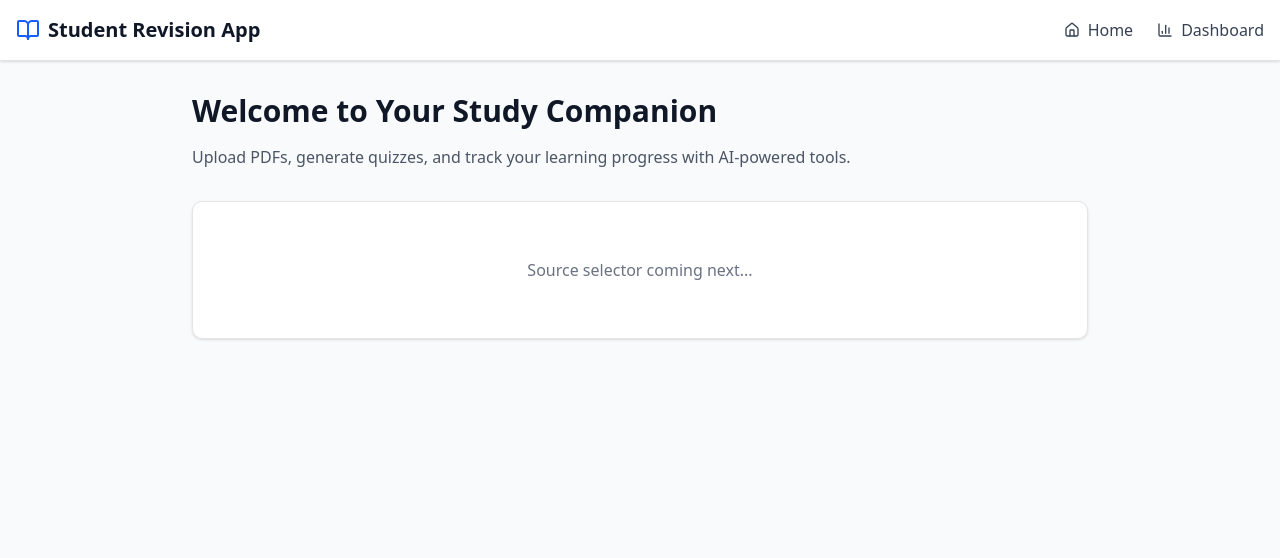
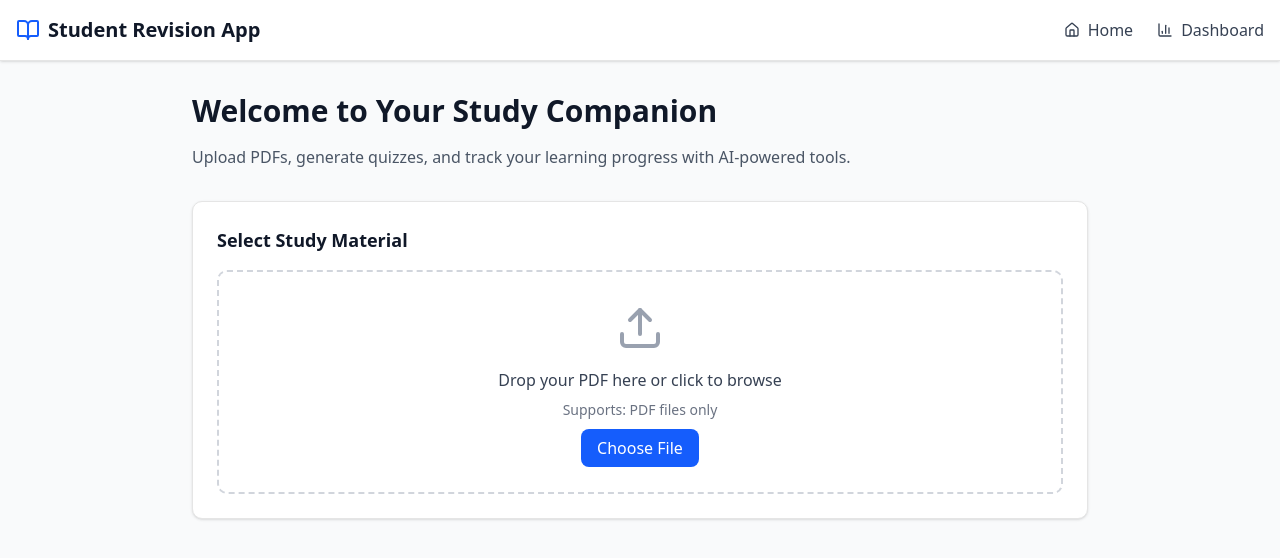
Before and after one commit to naveensing575/student-revision-app, a Next.js app: page / in a window 1280 px wide. Shown: the top 558 px of the page. Built offline with nearby package versions, Linux system fonts and the light colour scheme.

Commit message:
feat: implement PDF upload with drag-and-drop support

```diff
--- a/app/page.tsx
+++ b/app/page.tsx
@@ -1,4 +1,16 @@
+'use client'
+
+import { useState } from 'react'
+import SourceSelector from '@/components/SourceSelector'
+
 export default function HomePage() {
+  const [selectedPDF, setSelectedPDF] = useState<File | null>(null)
+
+  const handlePDFSelect = (file: File) => {
+    setSelectedPDF(file)
+    console.log('PDF selected:', file.name)
+  }
+
   return (
     <div className="container mx-auto px-4 py-8">
       <div className="max-w-4xl mx-auto">
@@ -9,12 +21,17 @@ export default function HomePage() {
           Upload PDFs, generate quizzes, and track your learning progress with AI-powered tools.
         </p>
 
-        {/* Source Selector will go here */}
         <div className="bg-white rounded-lg shadow p-6 border">
-          <p className="text-gray-500 text-center py-8">
-            Source selector coming next...
-          </p>
+          <SourceSelector onPDFSelect={handlePDFSelect} />
         </div>
+
+        {selectedPDF && (
+          <div className="mt-6 p-4 bg-green-50 border border-green-200 rounded-lg">
+            <p className="text-green-800">
+              ✓ Ready to work with: <span className="font-semibold">{selectedPDF.name}</span>
+            </p>
+          </div>
+        )}
       </div>
     </div>
   )
--- /dev/null
+++ b/components/SourceSelector.tsx
@@ -0,0 +1,105 @@
+'use client'
+
+import { useState } from 'react'
+import { Upload, FileText, X } from 'lucide-react'
+
+interface SourceSelectorProps {
+  onPDFSelect: (file: File) => void
+}
+
+export default function SourceSelector({ onPDFSelect }: SourceSelectorProps) {
+  const [selectedFile, setSelectedFile] = useState<File | null>(null)
+  const [isDragging, setIsDragging] = useState(false)
+
+  const handleFileChange = (e: React.ChangeEvent<HTMLInputElement>) => {
+    const file = e.target.files?.[0]
+    if (file && file.type === 'application/pdf') {
+      setSelectedFile(file)
+      onPDFSelect(file)
+    }
+  }
+
+  const handleDrop = (e: React.DragEvent<HTMLDivElement>) => {
+    e.preventDefault()
+    setIsDragging(false)
+
+    const file = e.dataTransfer.files[0]
+    if (file && file.type === 'application/pdf') {
+      setSelectedFile(file)
+      onPDFSelect(file)
+    }
+  }
+
+  const handleDragOver = (e: React.DragEvent<HTMLDivElement>) => {
+    e.preventDefault()
+    setIsDragging(true)
+  }
+
+  const handleDragLeave = () => {
+    setIsDragging(false)
+  }
+
+  const clearFile = () => {
+    setSelectedFile(null)
+  }
+
+  return (
+    <div className="w-full">
+      <h3 className="text-lg font-semibold text-gray-900 mb-4">Select Study Material</h3>
+
+      {!selectedFile ? (
+        <div
+          onDrop={handleDrop}
+          onDragOver={handleDragOver}
+          onDragLeave={handleDragLeave}
+          className={`border-2 border-dashed rounded-lg p-8 text-center transition-colors ${
+            isDragging
+              ? 'border-blue-500 bg-blue-50'
+              : 'border-gray-300 hover:border-gray-400'
+          }`}
+        >
+          <Upload className="h-12 w-12 text-gray-400 mx-auto mb-4" />
+          <p className="text-gray-700 font-medium mb-2">
+            Drop your PDF here or click to browse
+          </p>
+          <p className="text-sm text-gray-500 mb-4">
+            Supports: PDF files only
+          </p>
+
+          <label className="inline-block">
+            <input
+              type="file"
+              accept="application/pdf"
+              onChange={handleFileChange}
+              className="hidden"
+            />
+            <span className="px-4 py-2 bg-blue-600 text-white rounded-md hover:bg-blue-700 cursor-pointer transition-colors">
+              Choose File
+            </span>
+          </label>
+        </div>
+      ) : (
+        <div className="border border-gray-200 rounded-lg p-4 bg-white">
+          <div className="flex items-center justify-between">
+            <div className="flex items-center gap-3">
+              <FileText className="h-8 w-8 text-blue-600" />
+              <div>
+                <p className="font-medium text-gray-900">{selectedFile.name}</p>
+                <p className="text-sm text-gray-500">
+                  {(selectedFile.size / 1024 / 1024).toFixed(2)} MB
+                </p>
+              </div>
+            </div>
+            <button
+              onClick={clearFile}
+              className="p-2 text-gray-400 hover:text-red-600 hover:bg-red-50 rounded-full transition-colors"
+              title="Remove file"
+            >
+              <X className="h-5 w-5" />
+            </button>
+          </div>
+        </div>
+      )}
+    </div>
+  )
+}
```
